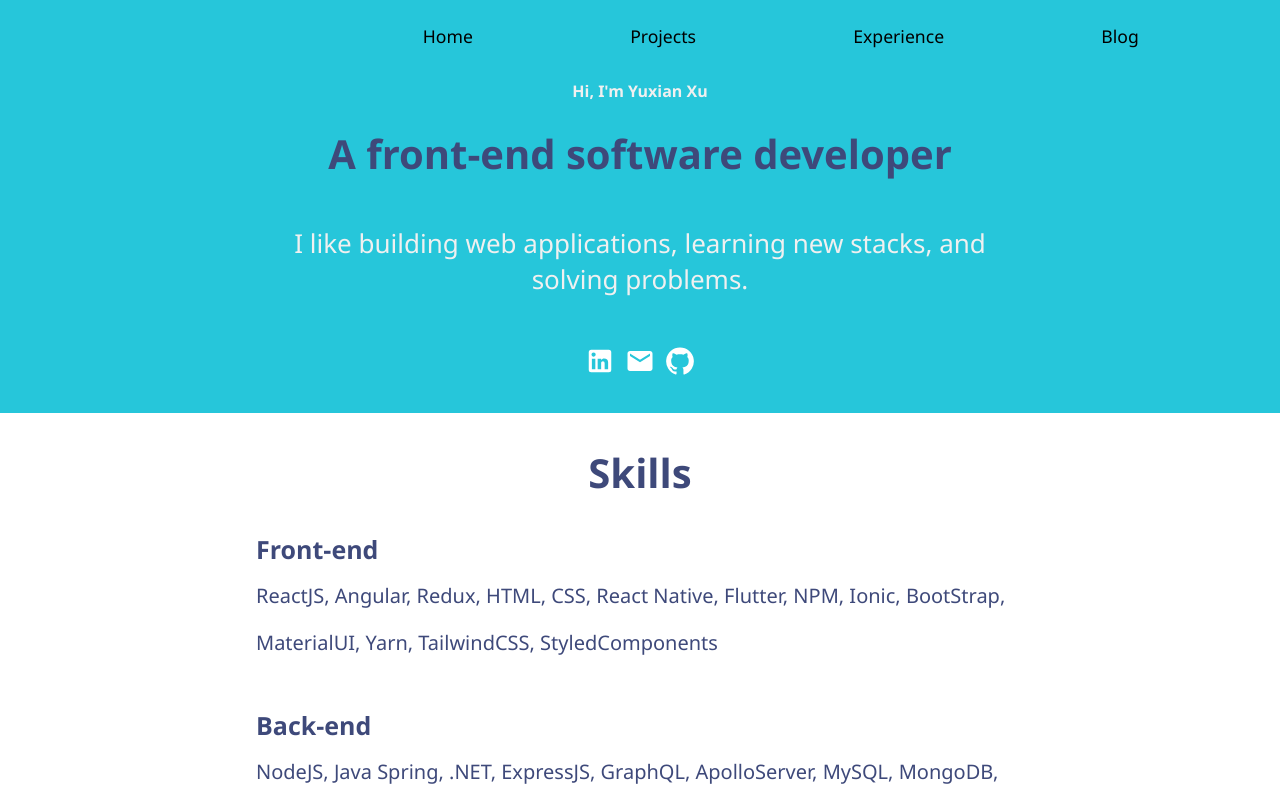
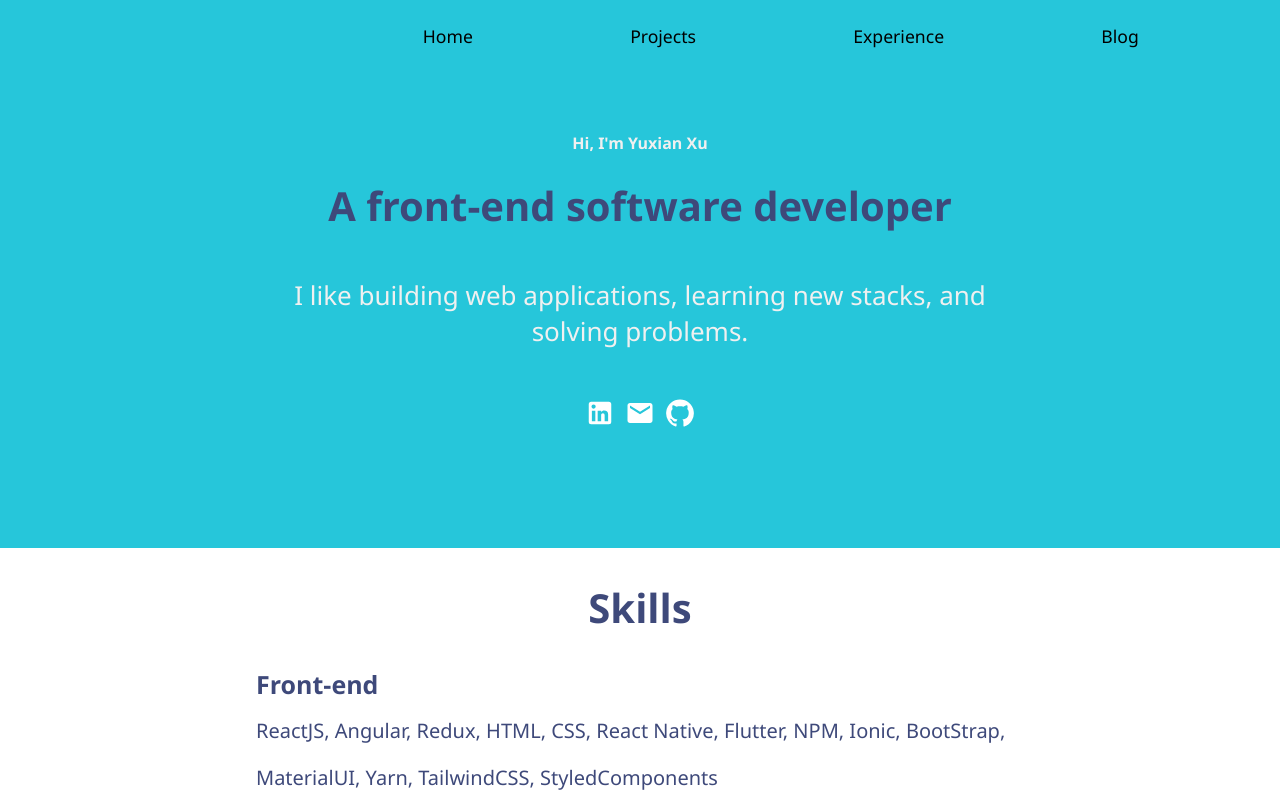
Before and after one commit to yuxianxu/new-portfolio-yx-react, a React (Create React App) app: page / in a window 1280 px wide. Shown: the top 800 px of the page. Built offline with nearby package versions, Linux system fonts and the light colour scheme.

Commit message:
Add favicon icon and rename app

```diff
--- a/public/index.html
+++ b/public/index.html
@@ -24,7 +24,7 @@
       work correctly both with client-side routing and a non-root public URL.
       Learn how to configure a non-root public URL by running `npm run build`.
     -->
-    <title>React App</title>
+    <title>Portfolio - Web Developer</title>
   </head>
   <body>
     <noscript>You need to enable JavaScript to run this app.</noscript>
--- a/src/styles/app.css
+++ b/src/styles/app.css
@@ -9,7 +9,7 @@
     background-color: #26c6da;
     width: 100%;
     font-size: 1.1rem;
-    z-index: 1;
+    z-index: ;
 }
 
 .navTitle {
@@ -169,7 +169,8 @@
     text-align: center;
     background-color: #f5f5f5;
     color: #f0f0f0;
-  }
+    min-height: 500px;
+  }4
 
   .about h4 {
     padding-top: 2rem;
```
Also changed, not shown: 1 other file (tests, documents, lock files or other folders).
